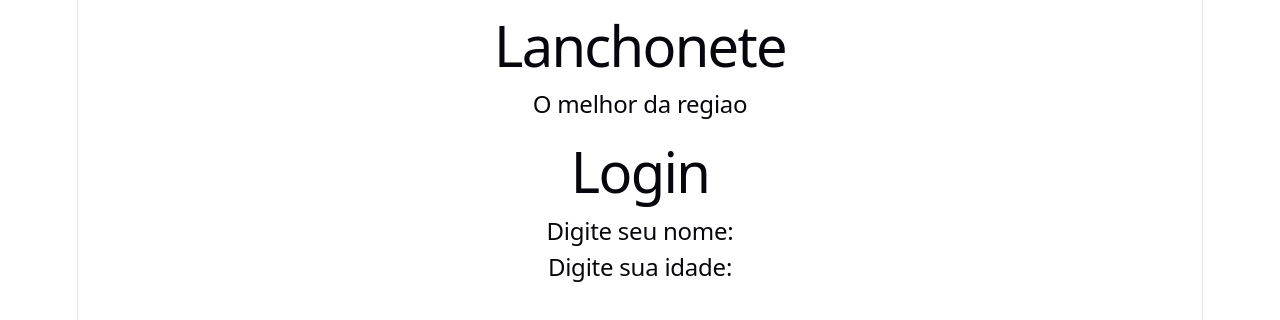
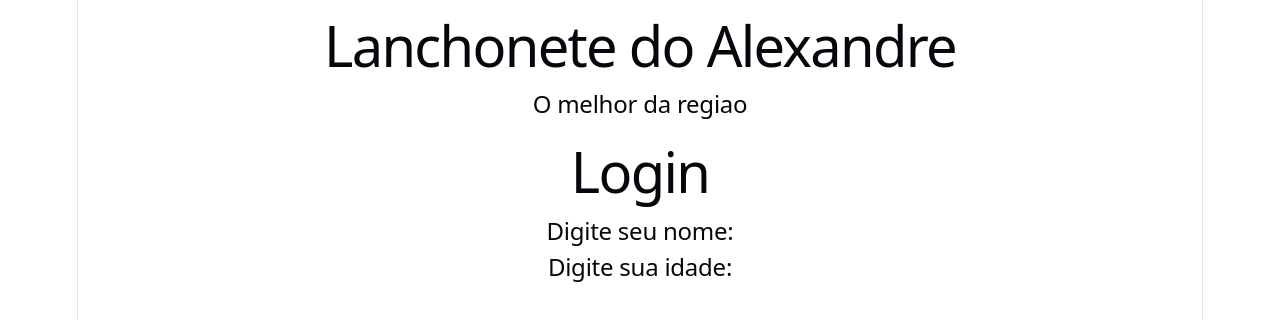
Before and after one commit to Mangle707/teste-projeto-programa-ao-de-app, a React (Vite) app in the folder Projeto-pa/projeto-lanchonete/: page / in a window 1280 px wide. Shown: the top 320 px of the page. Built offline with nearby package versions, Linux system fonts and the light colour scheme.

Commit message:
primeiro commit

```diff
--- a/Projeto-pa/projeto-lanchonete/src/App.jsx
+++ b/Projeto-pa/projeto-lanchonete/src/App.jsx
@@ -4,7 +4,8 @@
 function App(){
   return(
     <>
-      <Header/>
+      <Header titulo="Lanchonete do Alexandre"
+              subtitulo="O melhor da regiao"/>
       <Login/>
       </>
   )
--- a/Projeto-pa/projeto-lanchonete/src/components/Header.jsx
+++ b/Projeto-pa/projeto-lanchonete/src/components/Header.jsx
@@ -1,9 +1,9 @@
-function Header(){
+function Header({titulo,subtitulo}){
     return (
 
         <>
-        <h1>Lanchonete</h1>
-        <h2>O melhor da regiao</h2>
+        <h1>{titulo}</h1>
+        <h2>{subtitulo}</h2>
         </>
 
     )
```
Also changed, not shown: 1 other file (tests, documents, lock files or other folders).
